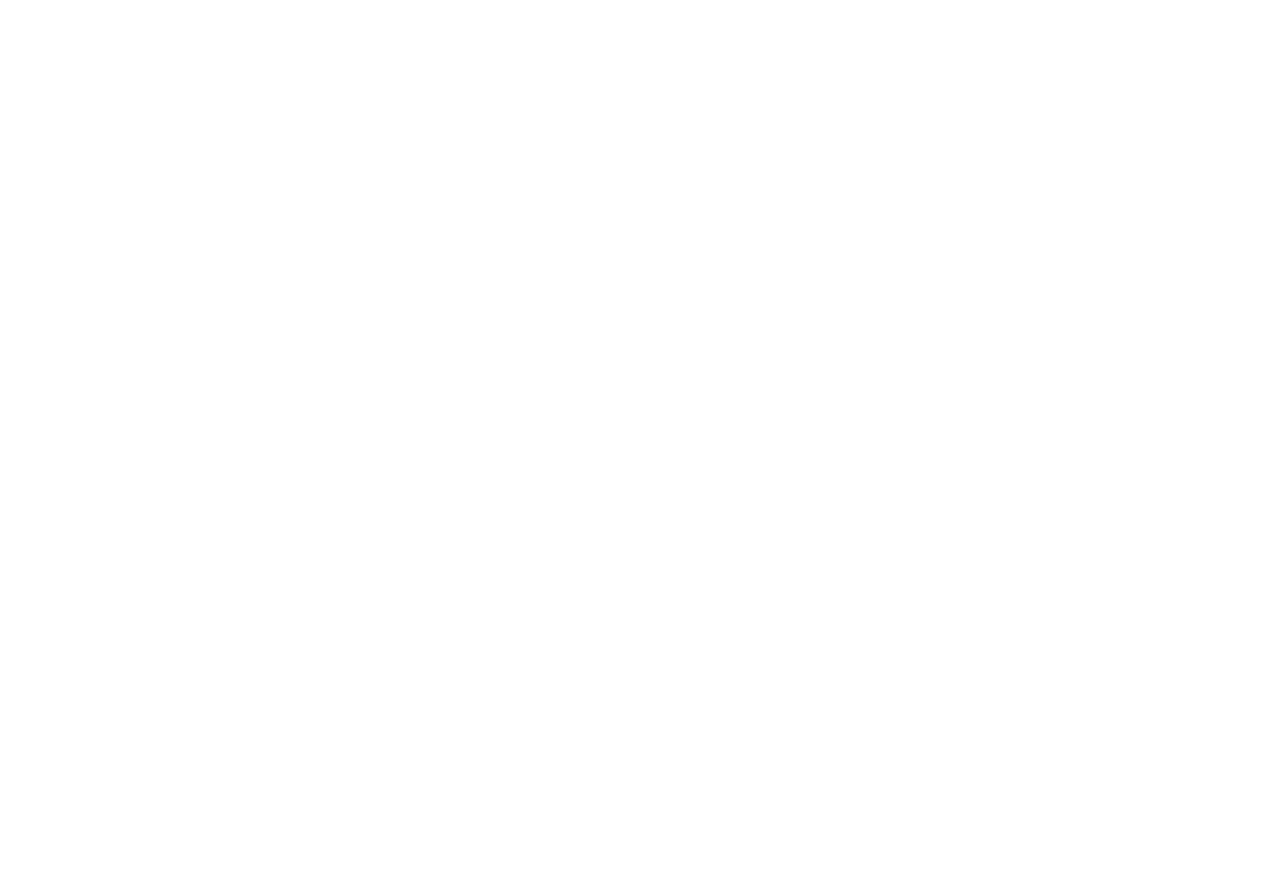
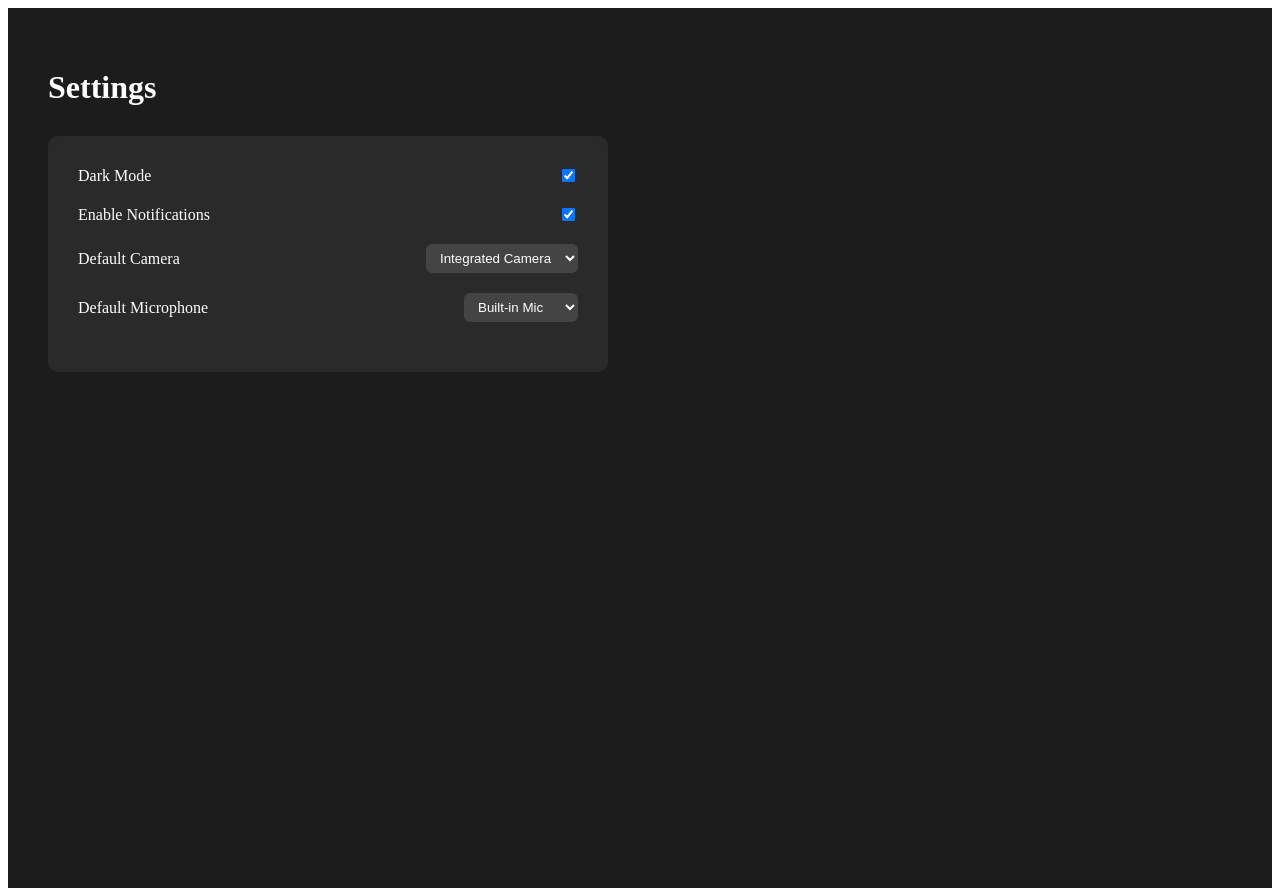
Before and after one commit to DiyaBetcy/ai-multilingual-meet-platform, a React (Vite) app in the folder frontend/vite-project/: page /settings in a window 1280 px wide. Before the commit this address had no page. Before the commit the page ends 800 px from the top, so only its background shows below. Built offline with nearby package versions, Linux system fonts and the light colour scheme.

Commit message:
Added Settings page and updated routing

```diff
--- a/frontend/vite-project/src/main.jsx
+++ b/frontend/vite-project/src/main.jsx
@@ -11,27 +11,25 @@
 import Home from "./pages/platform/Home";
 import Meetings from "./pages/platform/meetings";
 import Profile from "./pages/platform/profile";
+import Settings from "./pages/platform/settings";
 
 
 ReactDOM.createRoot(document.getElementById("root")).render(
   <BrowserRouter>
     <Routes>
-      <Route path="/" element={<Home />} />
-
-      <Route path="/" element={<Signup />} />
-      <Route path="/login" element={<Login />} />
-      <Route path="/dashboard" element={<Dashboard />} />
-      <Route path="/preview/:mode" element={<JoinPreview />} />
-      <Route path="/meetdash" element={<MeetDash />}/>
-      <Route path ="/start"  element ={<Start />} />
-      <Route path="/qa" element={<QAPanel />} />
-      <Route path="/home" element={<Home />} />
-      <Route path="/meetings" element={<Meetings />} />
-      <Route path="/profile" element={<Profile />} />
+  <Route path="/" element={<Signup />} />
+  <Route path="/login" element={<Login />} />
+  <Route path="/dashboard" element={<Dashboard />} />
+  <Route path="/preview/:mode" element={<JoinPreview />} />
+  <Route path="/meetdash" element={<MeetDash />} />
+  <Route path="/start" element={<Start />} />
+  <Route path="/qa" element={<QAPanel />} />
 
 
+  <Route path="/meetings" element={<Meetings />} />
+  <Route path="/profile" element={<Profile />} />
+  <Route path="/settings" element={<Settings />} />
+</Routes>
 
-
-    </Routes>
   </BrowserRouter>
 );
--- /dev/null
+++ b/frontend/vite-project/src/pages/platform/settings.css
@@ -0,0 +1,36 @@
+.settings-container {
+  min-height: 100vh;
+  background-color: #1c1c1c;
+  color: white;
+  padding: 40px;
+}
+
+.settings-container h1 {
+  margin-bottom: 30px;
+}
+
+.settings-card {
+  background-color: #2a2a2a;
+  padding: 30px;
+  border-radius: 10px;
+  max-width: 500px;
+}
+
+.setting-item {
+  display: flex;
+  justify-content: space-between;
+  align-items: center;
+  margin-bottom: 20px;
+}
+
+.setting-item span {
+  font-size: 16px;
+}
+
+.setting-item select {
+  background-color: #444;
+  color: white;
+  border: none;
+  padding: 6px 10px;
+  border-radius: 6px;
+}
--- /dev/null
+++ b/frontend/vite-project/src/pages/platform/settings.jsx
@@ -0,0 +1,50 @@
+import { useState } from "react";
+import "./settings.css";
+
+export default function Settings() {
+  const [darkMode, setDarkMode] = useState(true);
+  const [notifications, setNotifications] = useState(true);
+
+  return (
+    <div className="settings-container">
+      <h1>Settings</h1>
+
+      <div className="settings-card">
+        <div className="setting-item">
+          <span>Dark Mode</span>
+          <input
+            type="checkbox"
+            checked={darkMode}
+            onChange={() => setDarkMode(!darkMode)}
+          />
+        </div>
+
+        <div className="setting-item">
+          <span>Enable Notifications</span>
+          <input
+            type="checkbox"
+            checked={notifications}
+            onChange={() => setNotifications(!notifications)}
+          />
+        </div>
+
+        <div className="setting-item">
+          <span>Default Camera</span>
+          <select>
+            <option>Integrated Camera</option>
+            <option>External Camera</option>
+          </select>
+        </div>
+
+        <div className="setting-item">
+          <span>Default Microphone</span>
+          <select>
+            <option>Built-in Mic</option>
+            <option>External Mic</option>
+          </select>
+        </div>
+
+      </div>
+    </div>
+  );
+}
```
Also changed, not shown: frontend/vite-project/src/pages/platform/meetdashboard.jsx (+7 -5 lines).
